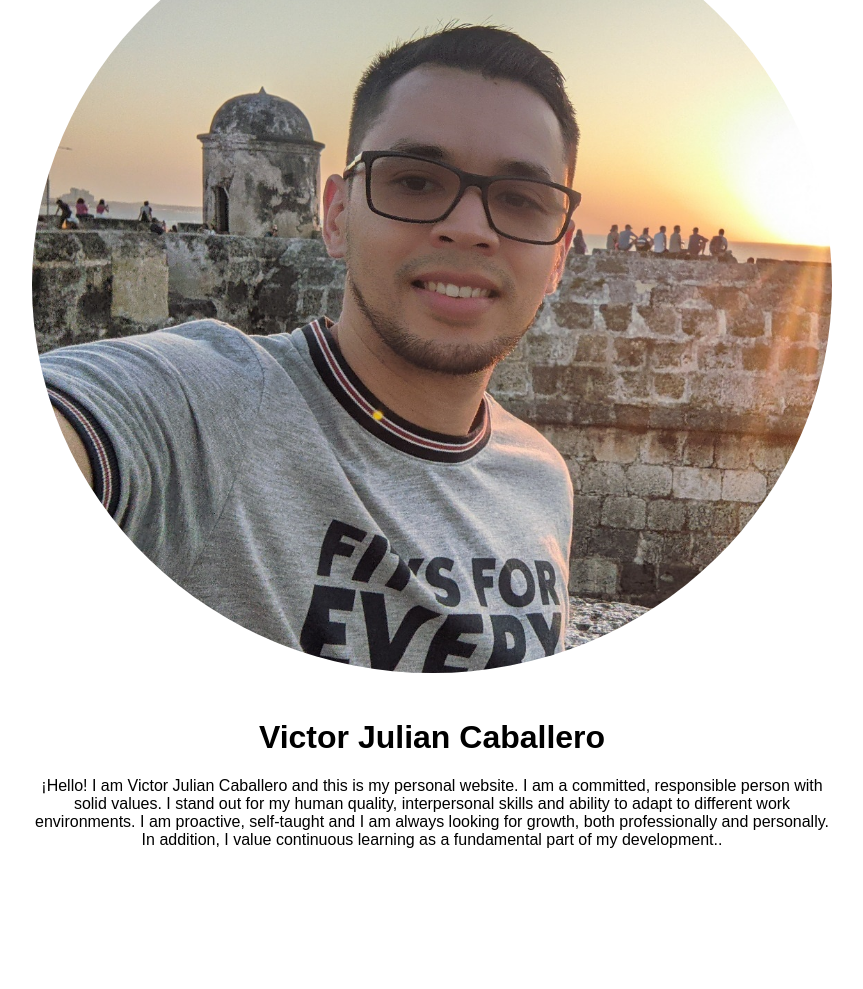
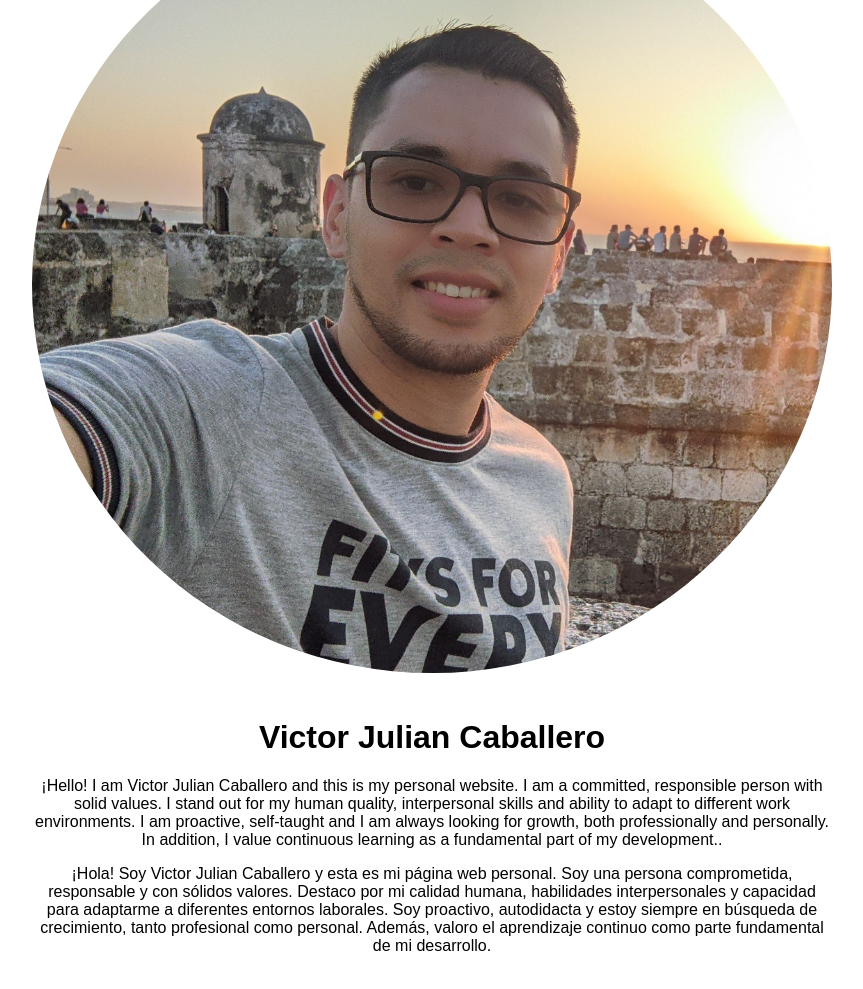
Before and after one commit to victorj19/devops-test, a plain HTML site: page index.html in a window 1280 px wide. Shown: the part 123-1112 px from the top of the page, without its empty margins (208-1071 px from the left). Before the commit the page ends 1008 px from the top, so only its background shows below. Drawn offline with Linux system fonts and the light colour scheme.

Commit message:
description EN-US

```diff
--- a/index.html
+++ b/index.html
@@ -33,6 +33,13 @@
             always looking for growth, both professionally and personally. In
             addition, I value continuous learning as a fundamental part of my
             development..</p>
+
+        <p>¡Hola! Soy Victor Julian Caballero y esta es mi página web personal. Soy una persona comprometida, responsable y con sólidos valores.
+            Destaco por mi calidad humana, habilidades interpersonales y capacidad para adaptarme a
+            diferentes entornos laborales. Soy proactivo, autodidacta y estoy siempre en
+            búsqueda de crecimiento, tanto profesional como personal. Además, valoro el
+            aprendizaje continuo como parte fundamental de mi desarrollo.
+        </p>
     </div>
 </body>
 </html>
```
